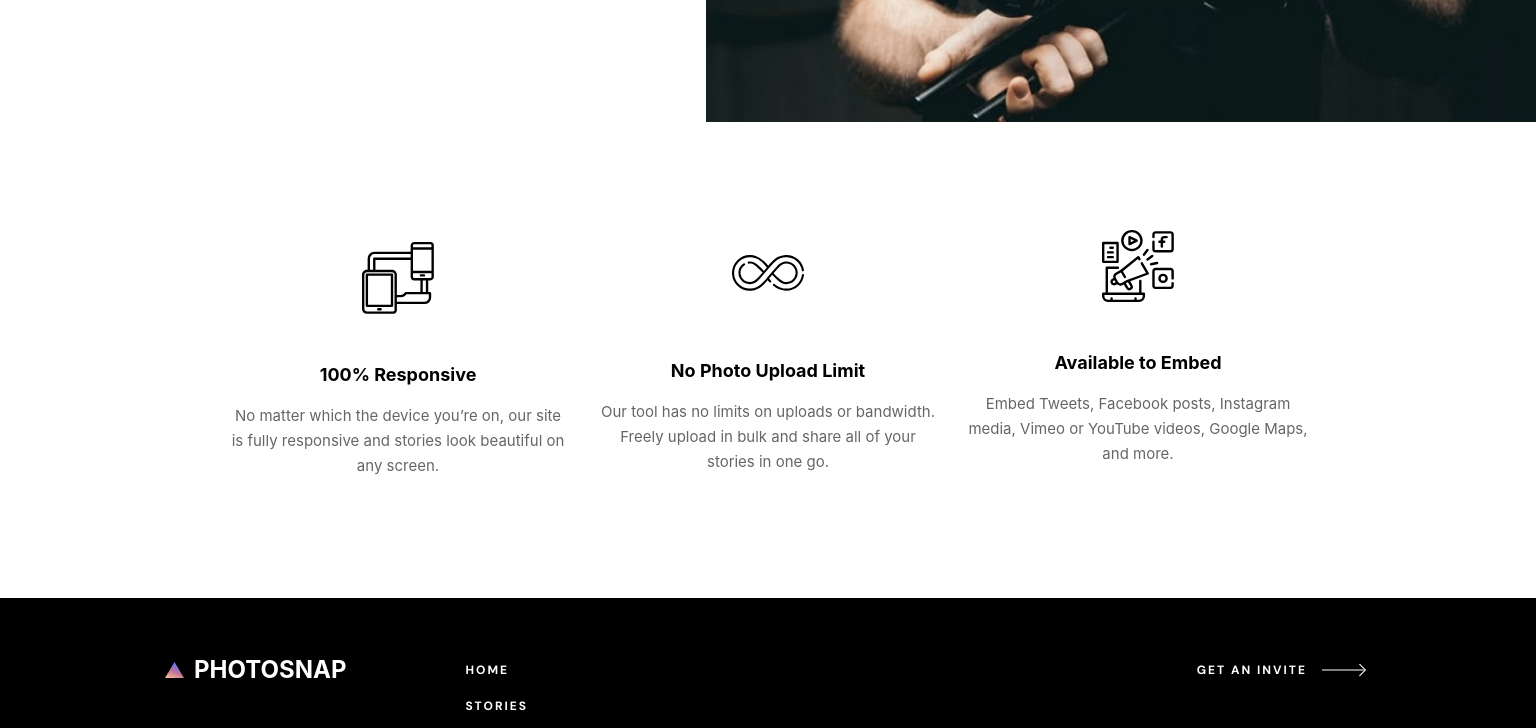
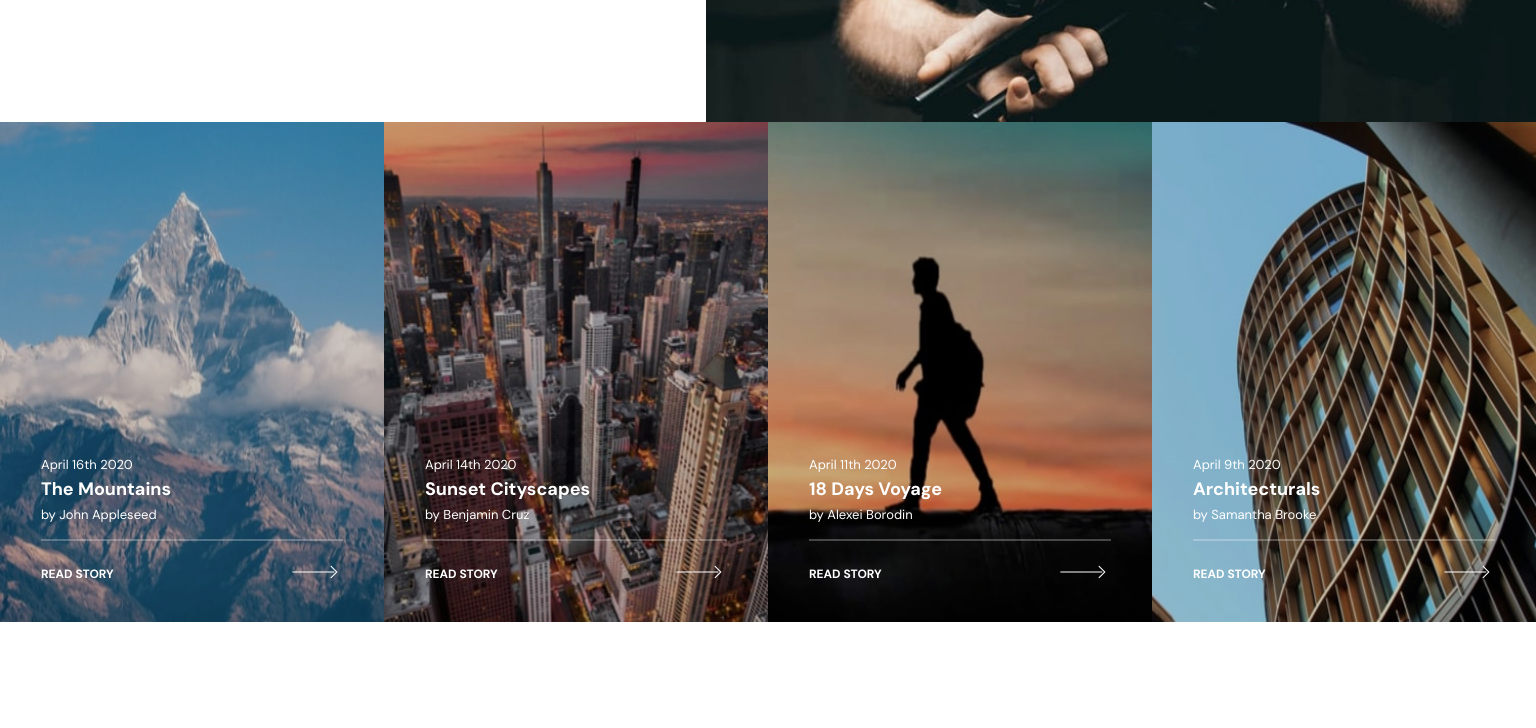
Before and after one commit to levaniakobidze/colab_008, a React (Create React App) app: page / in a window 1536 px wide. Shown: the part 1900-2628 px from the top of the page. Built offline with nearby package versions, Linux system fonts and the light colour scheme.

Commit message:
feat:fix image component

```diff
--- a/src/components/ImageComponent/ImageComponent.css
+++ b/src/components/ImageComponent/ImageComponent.css
@@ -9,6 +9,8 @@
     rgba(0, 0, 0, 0.0001) 0.27%,
     rgba(0, 0, 0, 0.661222) 100%
   );
+  cursor: pointer;
+  line-height: 0;
   /* filter: brightness(20%); */
 }
 .img-comp-main-img {
@@ -17,10 +19,10 @@
   filter: brightness(80%);
 }
 .img-comp-absolute {
-  width: 291px;
+  width: 100%;
   position: absolute;
   bottom: 40px;
-  left: 41px;
+  padding: 0 41px;
 }
 .img-comp-absolute p {
   font-family: "DM Sans";
@@ -70,6 +72,9 @@
 .img-component-icon-wrapper .img2 {
   transform: translateX(-5px);
 }
+.imagecomponent-rect{
+    display: none;
+}
 
 @media screen and (min-width: 768px) {
   .img-comp-div {
@@ -106,13 +111,13 @@
   }
 
   .img-comp-main-img {
-    width: 360px;
+    width: 100%;
     height: 500px;
     object-fit: fill;
     filter: brightness(80%);
   }
   .img-comp-div {
-    width: 360px;
+    width: 100%;
     height: auto;
     display: flex;
     align-items: center;
@@ -131,4 +136,14 @@
     left: 0;
     bottom: 16px;
   }
+  .img-comp-div:hover .imagecomponent-rect{
+    display: block;
+    width: 100%;
+  }
+  .imagecomponent-rect{
+    display: none;
+    position: absolute;
+    bottom: 0;
+    left:0;
+  }
 }
--- a/src/components/ImageComponent/ImageComponent.js
+++ b/src/components/ImageComponent/ImageComponent.js
@@ -1,10 +1,12 @@
 import "./ImageComponent.css";
 import line from "./Path 3.png";
 import arrow from "./Path 4.png";
+import rect from "./Rectangle.png";
 export default function ImageComponent({ img, date, title, creator }) {
   return (
     <div className="img-comp-div">
       <img className="img-comp-main-img" src={img} alt="photo" />
+      <img className="imagecomponent-rect" src={rect}></img>
       <div className="img-comp-absolute">
         <p>{date}</p>
         <h3>{title}</h3>
--- a/src/index.css
+++ b/src/index.css
@@ -12,6 +12,14 @@ body {
     sans-serif;
   -webkit-font-smoothing: antialiased;
   -moz-osx-font-smoothing: grayscale;
+
+}
+body::-webkit-scrollbar {
+  display: none;
+}
+html{
+  overflow-x: hidden;
+
 }
 
 code {
--- a/src/pages/Home/Home.css
+++ b/src/pages/Home/Home.css
@@ -0,0 +1,35 @@
+.stories-flex {
+    width: 100%;
+  }
+
+  @media screen and (min-width: 768px) {
+    .stories-grid {
+      /* width: 768px; */
+      display: grid;
+      grid-template-columns: repeat(2, 1fr);
+    }
+    .stories-flex {
+      display: grid;
+      -ms-grid-row-align: center;
+    }
+  }
+  @media screen and (min-width: 1050px) {
+    .stories-grid {
+      /* width: 768px; */
+      display: grid;
+      grid-template-columns: repeat(3, 1fr);
+    }
+    .stories-flex {
+      display: grid;
+      -ms-grid-row-align: center;
+    }
+  }
+
+  @media screen and (min-width: 1440px) {
+    .stories-grid {
+      /* width: 1440px; */
+      display: grid;
+      grid-template-columns: repeat(4, 1fr);
+      -ms-grid-row-align: center;
+    }
+  }
--- a/src/pages/Home/Home.jsx
+++ b/src/pages/Home/Home.jsx
@@ -4,6 +4,8 @@ import Features3 from "../../components/FeaturesTexts/Features3";
 import firstImage from "../../assets/home/desktop/create-and-share.jpg";
 import secondImage from "../../assets/home/desktop/beautiful-stories.jpg";
 import thirdImage from "../../assets/home/desktop/designed-for-everyone.jpg";
+import { ImgComData } from "../../ImgCompData";
+import ImageComponent from '../../components/ImageComponent/ImageComponent'
 const Home = () => {
   return (
     <div>
@@ -42,6 +44,18 @@ const Home = () => {
           "Photosnap can help you create stories that resonate with your audience.  Our tool is designed for photographers of all levels, brands, businesses you name it. "
         }
       />
+      <div className="stories-flex">
+        <div className="stories-grid">
+          {ImgComData.slice(0, 4).map((item) => (
+            <ImageComponent
+              img={item.img}
+              title={item.title}
+              creator={item.creator}
+              date={item.date}
+            />
+          ))}
+        </div>
+      </div>
       <Features3 />
     </div>
   );
--- a/src/pages/Stories/Stories.css
+++ b/src/pages/Stories/Stories.css
@@ -17,11 +17,14 @@
   .stories-grid {
     /* width: 768px; */
     display: grid;
-    grid-template-columns: repeat(3, 2fr);
+    grid-template-columns: repeat(3, 1fr);
   }
   .stories-flex {
     display: grid;
     -ms-grid-row-align: center;
+  }
+  .stories-grid .img-comp-div:last-child{
+    display: none;
   }
 }
 
@@ -32,4 +35,7 @@
     grid-template-columns: repeat(4, 1fr);
     -ms-grid-row-align: center;
   }
+  .stories-grid .img-comp-div:last-child{
+    display: block;
+  }
 }
```
Also changed, not shown: src/components/ImageComponent/Rectangle.png (added).
